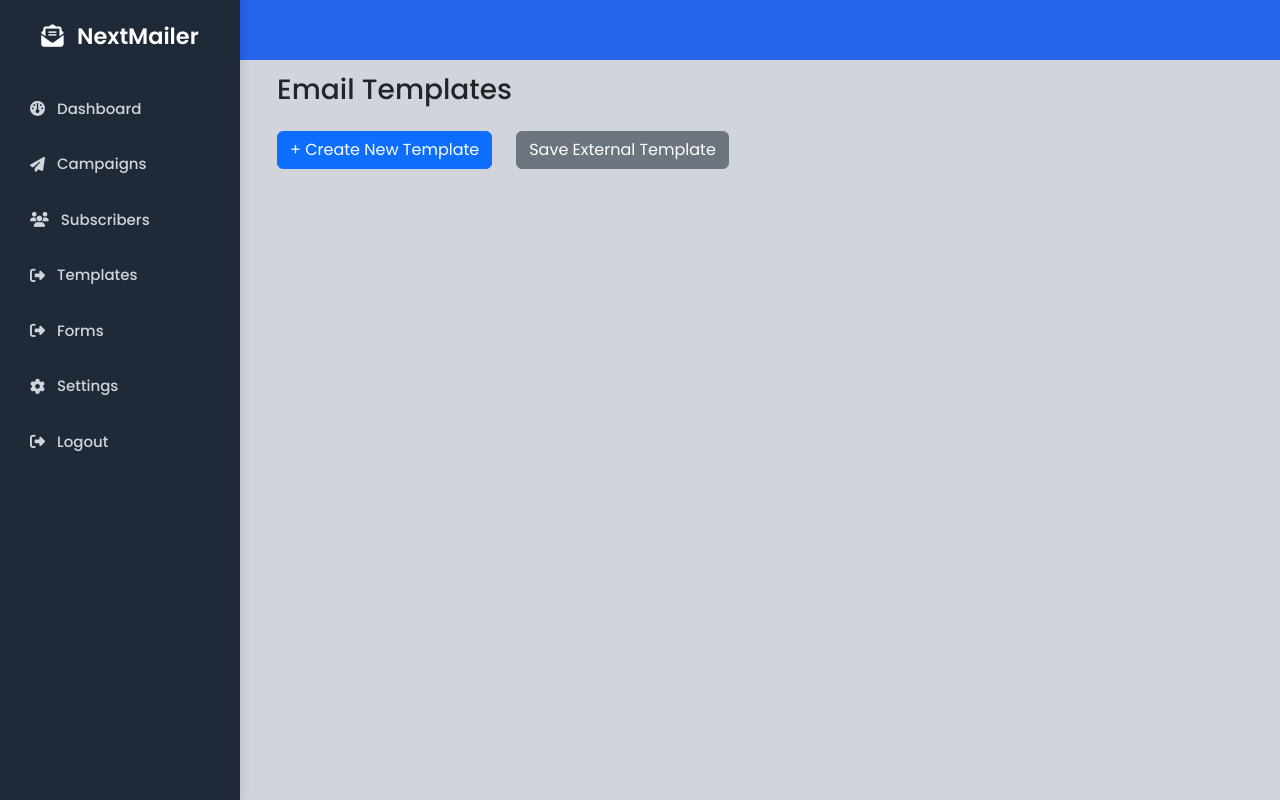
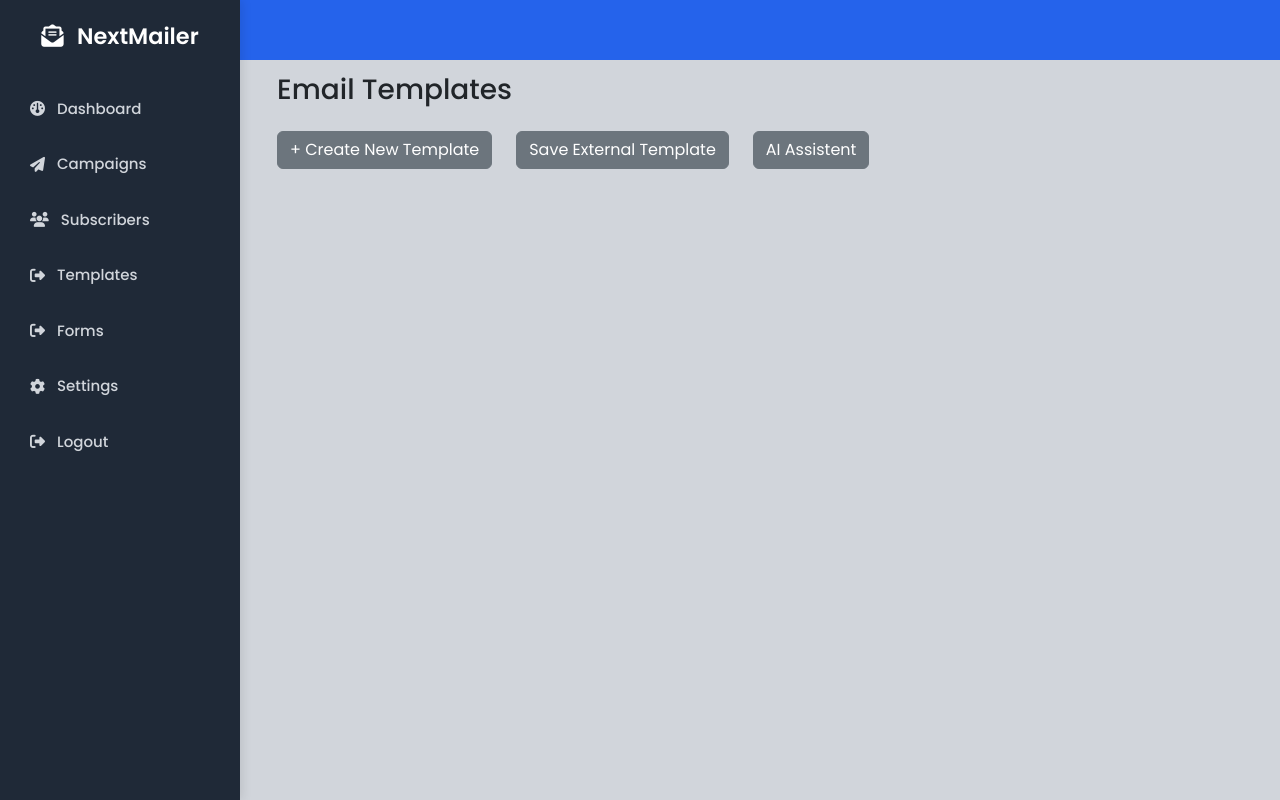
Before and after one commit to logic-matrix/NextMailer, a Flask app: page /templates_list in a window 1280 px wide. Run offline with Flask 3, Linux system fonts and the light colour scheme.

Commit message:
Update AI Assistent

```diff
--- a/app/templates/templates_list.html
+++ b/app/templates/templates_list.html
@@ -7,13 +7,18 @@
 <!-- Add Template Buttons Row -->
 <div class="row mb-4">
     <div class="col-auto">
-        <a href="/templates" class="btn btn-primary">
+        <a href="/templates" class="btn btn-secondary">
             + Create New Template
         </a>
     </div>
     <div class="col-auto">
         <a href="/external_template" class="btn btn-secondary">
             Save External Template
+        </a>
+    </div>
+    <div class="col-auto">
+        <a href="#" class="btn btn-secondary">
+            AI Assistent
         </a>
     </div>
     </div>
```
